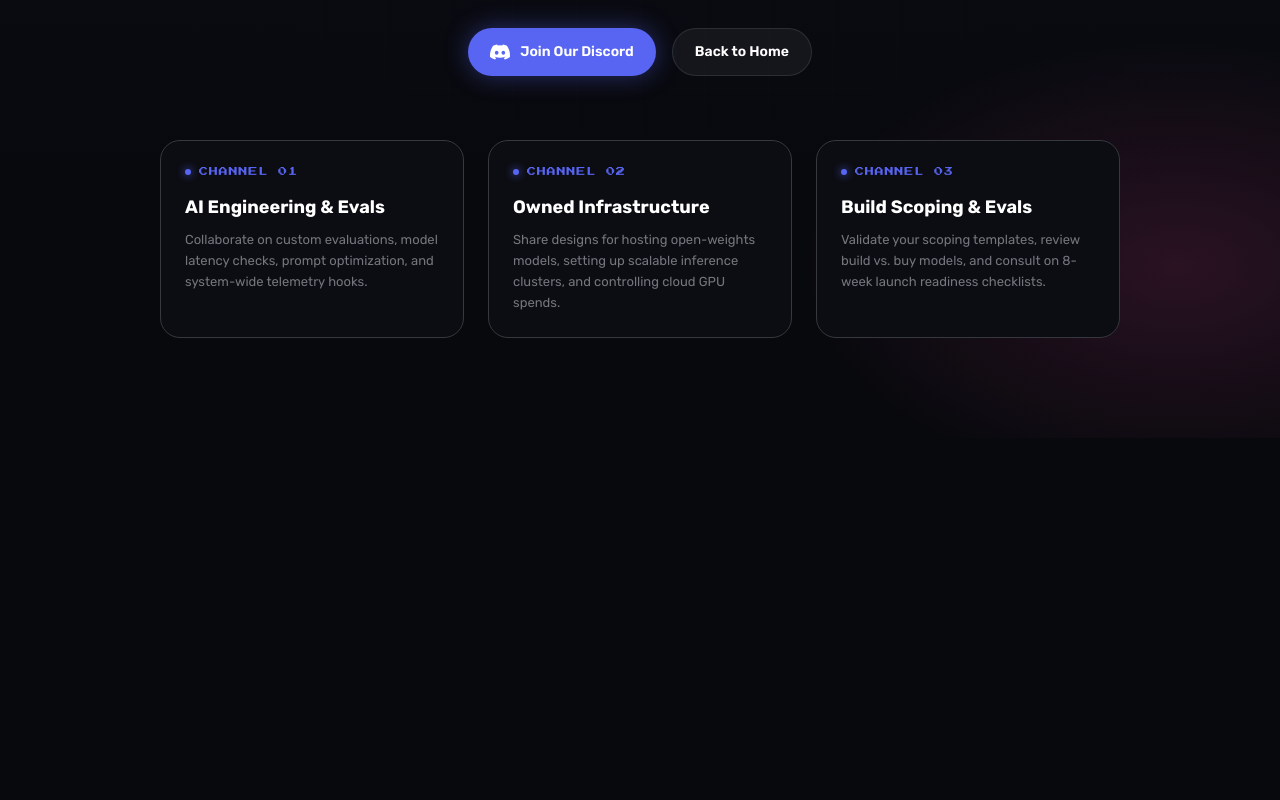
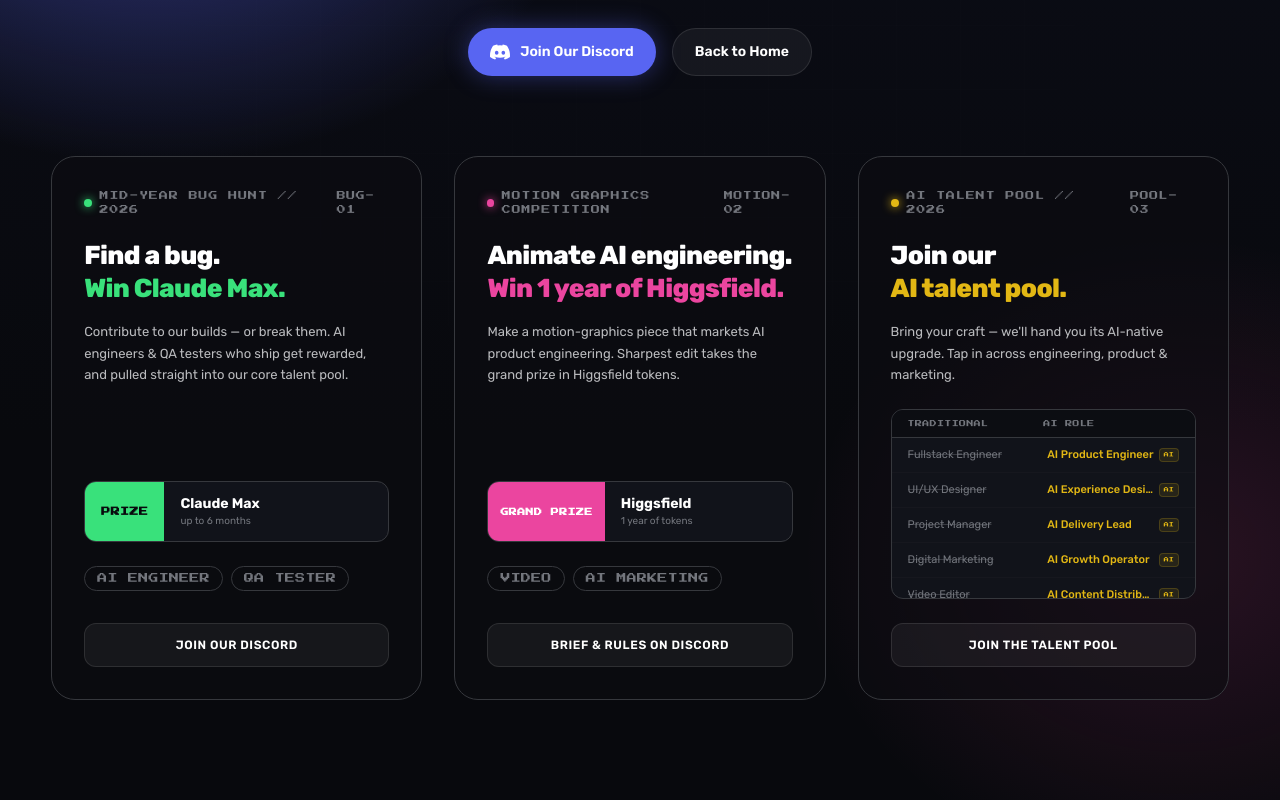
Before and after one commit to prayoga-cpu/prionation.io, a Next.js app: page /discord in a window 1280 px wide. Shown: the part 423-1223 px from the top of the page. Before the commit the page ends 861 px from the top, so only its background shows below. Built offline with nearby package versions, Linux system fonts and the light colour scheme.

Commit message:
feat: replace generic cards with specific event posters on /discord page

```diff
--- a/app/discord/page.tsx
+++ b/app/discord/page.tsx
@@ -37,7 +37,7 @@
 
       {/* Content Container */}
       <motion.div
-        className="relative z-20 max-w-[1000px] mx-auto w-full flex flex-col items-center text-center"
+        className="relative z-20 max-w-[1200px] mx-auto w-full flex flex-col items-center text-center"
         variants={staggerFast}
         initial="hidden"
         animate="visible"
@@ -60,13 +60,13 @@
           variants={fadeUp}
           className="max-w-[55ch] text-soft text-[16px] md:text-[18px] leading-[1.6] mb-10 mx-0 text-balance"
         >
-          Connect with AI product engineers, mid-market founders, and engineering leaders building production-ready AI systems. Share telemetry, launch frameworks, and owned infrastructure architectures.
+          Connect with AI product engineers, QA testers, and content creators. Take part in launch events, graphics challenges, and secure your place in our core talent pool.
         </motion.p>
 
         {/* CTA Buttons */}
         <motion.div
           variants={fadeUp}
-          className="flex gap-4 flex-wrap justify-center mb-16"
+          className="flex gap-4 flex-wrap justify-center mb-20"
         >
           <Btn
             variant="primary"
@@ -91,60 +91,183 @@
           </Link>
         </motion.div>
 
-        {/* Feature/Channels Grid */}
+        {/* Feature/Posters Grid */}
         <motion.div
           variants={staggerFast}
-          className="grid grid-cols-1 md:grid-cols-3 gap-6 w-full max-w-[960px] mx-auto text-left"
+          className="grid grid-cols-1 lg:grid-cols-3 gap-8 w-full max-w-[1200px] mx-auto text-left items-stretch"
         >
-          {/* Feature 1 */}
+          {/* Card 1: Mid-Year Bug Hunt */}
           <motion.div
             variants={fadeUp}
-            className="bg-card border border-line-soft rounded-[20px] p-6 hover:bg-card-soft hover:border-soft hover:shadow-[0_16px_40px_rgba(0,0,0,0.4)] transition-all duration-fast"
+            className="flex flex-col bg-[#0c0d12]/60 border border-line-soft rounded-[24px] p-8 hover:bg-[#11131a]/80 hover:border-[#39e17b] hover:shadow-[0_16px_40px_rgba(57,225,123,0.1)] transition-all duration-fast"
           >
-            <div className="text-[#5865f2] font-pixel text-[9px] tracking-widest uppercase mb-3.5 flex items-center gap-2">
-              <span className="w-1.5 h-1.5 rounded-full bg-[#5865f2] shadow-[0_0_8px_#5865f2]" />
-              CHANNEL 01
+            <div className="flex items-center justify-between gap-2 mb-6">
+              <div className="text-muted font-pixel text-[9px] tracking-widest uppercase flex items-center gap-2">
+                <span className="w-2 h-2 rounded-full bg-[#39e17b] shadow-[0_0_10px_#39e17b]" />
+                MID-YEAR BUG HUNT // 2026
+              </div>
+              <span className="font-pixel text-[9px] text-[#73767d] tracking-wider">
+                BUG-01
+              </span>
             </div>
-            <h3 className="font-sans font-bold text-white text-base md:text-lg mb-2">
-              AI Engineering & Evals
+
+            <h3 className="font-sans font-extrabold text-white text-2xl md:text-[26px] leading-tight mb-4 tracking-tight">
+              Find a bug. <br />
+              <span className="text-[#39e17b]">Win Claude Max.</span>
             </h3>
-            <p className="text-muted text-[13px] leading-relaxed">
-              Collaborate on custom evaluations, model latency checks, prompt optimization, and system-wide telemetry hooks.
+
+            <p className="text-soft text-[13px] leading-relaxed mb-6 flex-grow">
+              Contribute to our builds — or break them. AI engineers &amp; QA testers who ship get rewarded, and pulled straight into our core talent pool.
             </p>
+
+            {/* Prize block */}
+            <div className="flex items-stretch rounded-xl border border-line-soft overflow-hidden mb-6 bg-[#11131a] max-w-xs">
+              <div className="bg-[#39e17b] text-[#08090d] font-pixel text-[9px] tracking-wider font-extrabold px-4 flex items-center justify-center uppercase select-none">
+                Prize
+              </div>
+              <div className="p-3 pl-4 flex flex-col justify-center">
+                <div className="font-bold text-sm text-white">Claude Max</div>
+                <div className="text-[10px] text-muted">up to 6 months</div>
+              </div>
+            </div>
+
+            {/* Role Badges */}
+            <div className="flex gap-2 flex-wrap mb-8">
+              <span className="px-3 py-1 rounded-full border border-line-soft text-[#73767d] text-[10px] font-pixel uppercase tracking-wide">
+                AI Engineer
+              </span>
+              <span className="px-3 py-1 rounded-full border border-line-soft text-[#73767d] text-[10px] font-pixel uppercase tracking-wide">
+                QA Tester
+              </span>
+            </div>
+
+            <Btn
+              variant="primary"
+              className="w-full justify-center !bg-white/5 !text-white border border-white/10 hover:!bg-[#39e17b] hover:!text-[#08090d] hover:!border-none transition-all py-3 rounded-xl mt-auto text-xs font-pixel uppercase tracking-wider"
+              onClick={handleJoinDiscord}
+            >
+              Join our Discord
+            </Btn>
           </motion.div>
 
-          {/* Feature 2 */}
+          {/* Card 2: Motion Graphics Competition */}
           <motion.div
             variants={fadeUp}
-            className="bg-card border border-line-soft rounded-[20px] p-6 hover:bg-card-soft hover:border-soft hover:shadow-[0_16px_40px_rgba(0,0,0,0.4)] transition-all duration-fast"
+            className="flex flex-col bg-[#0c0d12]/60 border border-line-soft rounded-[24px] p-8 hover:bg-[#11131a]/80 hover:border-[#eb459f] hover:shadow-[0_16px_40px_rgba(235,69,159,0.1)] transition-all duration-fast"
           >
-            <div className="text-[#5865f2] font-pixel text-[9px] tracking-widest uppercase mb-3.5 flex items-center gap-2">
-              <span className="w-1.5 h-1.5 rounded-full bg-[#5865f2] shadow-[0_0_8px_#5865f2]" />
-              CHANNEL 02
+            <div className="flex items-center justify-between gap-2 mb-6">
+              <div className="text-muted font-pixel text-[9px] tracking-widest uppercase flex items-center gap-2">
+                <span className="w-2 h-2 rounded-full bg-[#eb459f] shadow-[0_0_10px_#eb459f]" />
+                MOTION GRAPHICS COMPETITION
+              </div>
+              <span className="font-pixel text-[9px] text-[#73767d] tracking-wider">
+                MOTION-02
+              </span>
             </div>
-            <h3 className="font-sans font-bold text-white text-base md:text-lg mb-2">
-              Owned Infrastructure
+
+            <h3 className="font-sans font-extrabold text-white text-2xl md:text-[26px] leading-tight mb-4 tracking-tight">
+              Animate AI engineering. <br />
+              <span className="text-[#eb459f]">Win 1 year of Higgsfield.</span>
             </h3>
-            <p className="text-muted text-[13px] leading-relaxed">
-              Share designs for hosting open-weights models, setting up scalable inference clusters, and controlling cloud GPU spends.
+
+            <p className="text-soft text-[13px] leading-relaxed mb-6 flex-grow">
+              Make a motion-graphics piece that markets AI product engineering. Sharpest edit takes the grand prize in Higgsfield tokens.
             </p>
+
+            {/* Prize block */}
+            <div className="flex items-stretch rounded-xl border border-line-soft overflow-hidden mb-6 bg-[#11131a] max-w-xs">
+              <div className="bg-[#eb459f] text-white font-pixel text-[8px] tracking-wider font-extrabold px-3 flex items-center justify-center uppercase select-none text-center leading-none">
+                Grand Prize
+              </div>
+              <div className="p-3 pl-4 flex flex-col justify-center">
+                <div className="font-bold text-sm text-white">Higgsfield</div>
+                <div className="text-[10px] text-muted">1 year of tokens</div>
+              </div>
+            </div>
+
+            {/* Role Badges */}
+            <div className="flex gap-2 flex-wrap mb-8">
+              <span className="px-3 py-1 rounded-full border border-line-soft text-[#73767d] text-[10px] font-pixel uppercase tracking-wide">
+                Video
+              </span>
+              <span className="px-3 py-1 rounded-full border border-line-soft text-[#73767d] text-[10px] font-pixel uppercase tracking-wide">
+                AI Marketing
+              </span>
+            </div>
+
+            <Btn
+              variant="primary"
+              className="w-full justify-center !bg-white/5 !text-white border border-white/10 hover:!bg-[#eb459f] hover:!text-white hover:!border-none transition-all py-3 rounded-xl mt-auto text-xs font-pixel uppercase tracking-wider"
+              onClick={handleJoinDiscord}
+            >
+              Brief &amp; rules on Discord
+            </Btn>
           </motion.div>
 
-          {/* Feature 3 */}
+          {/* Card 3: AI Talent Pool */}
           <motion.div
             variants={fadeUp}
-            className="bg-card border border-line-soft rounded-[20px] p-6 hover:bg-card-soft hover:border-soft hover:shadow-[0_16px_40px_rgba(0,0,0,0.4)] transition-all duration-fast"
+            className="flex flex-col bg-[#0c0d12]/60 border border-line-soft rounded-[24px] p-8 hover:bg-[#11131a]/80 hover:border-[#e2b714] hover:shadow-[0_16px_40px_rgba(226,183,20,0.1)] transition-all duration-fast"
           >
-            <div className="text-[#5865f2] font-pixel text-[9px] tracking-widest uppercase mb-3.5 flex items-center gap-2">
-              <span className="w-1.5 h-1.5 rounded-full bg-[#5865f2] shadow-[0_0_8px_#5865f2]" />
-              CHANNEL 03
+            <div className="flex items-center justify-between gap-2 mb-6">
+              <div className="text-muted font-pixel text-[9px] tracking-widest uppercase flex items-center gap-2">
+                <span className="w-2 h-2 rounded-full bg-[#e2b714] shadow-[0_0_10px_#e2b714]" />
+                AI TALENT POOL // 2026
+              </div>
+              <span className="font-pixel text-[9px] text-[#73767d] tracking-wider">
+                POOL-03
+              </span>
             </div>
-            <h3 className="font-sans font-bold text-white text-base md:text-lg mb-2">
-              Build Scoping & Evals
+
+            <h3 className="font-sans font-extrabold text-white text-2xl md:text-[26px] leading-tight mb-4 tracking-tight">
+              Join our <br />
+              <span className="text-[#e2b714]">AI talent pool.</span>
             </h3>
-            <p className="text-muted text-[13px] leading-relaxed">
-              Validate your scoping templates, review build vs. buy models, and consult on 8-week launch readiness checklists.
+
+            <p className="text-soft text-[13px] leading-relaxed mb-6">
+              Bring your craft — we&apos;ll hand you its AI-native upgrade. Tap in across engineering, product &amp; marketing.
             </p>
+
+            {/* Custom mapping roles table */}
+            <div className="border border-line-soft rounded-xl overflow-hidden mb-6 bg-[#11131a] text-[11px] leading-relaxed flex-grow">
+              <div className="grid grid-cols-2 bg-[#0c0d12] px-4 py-2 border-b border-line-soft font-pixel text-[7px] text-[#73767d] uppercase tracking-wider">
+                <div>Traditional</div>
+                <div>AI Role</div>
+              </div>
+              <div className="divide-y divide-[#1c1d22]/50 max-h-[160px] overflow-y-auto">
+                {[
+                  { trad: "Fullstack Engineer", ai: "AI Product Engineer" },
+                  { trad: "UI/UX Designer", ai: "AI Experience Designer" },
+                  { trad: "Project Manager", ai: "AI Delivery Lead" },
+                  { trad: "Digital Marketing", ai: "AI Growth Operator" },
+                  { trad: "Video Editor", ai: "AI Content Distributor" },
+                  { trad: "Copywriter", ai: "Prompt Strategist" },
+                ].map((row, idx) => (
+                  <div
+                    key={idx}
+                    className="grid grid-cols-2 px-4 py-2 hover:bg-white/5 transition-colors items-center"
+                  >
+                    <div className="text-[#73767d] line-through decoration-[#73767d]/40 truncate">
+                      {row.trad}
+                    </div>
+                    <div className="text-[#e2b714] font-medium flex items-center justify-between gap-1 pl-1 truncate">
+                      <span className="truncate">{row.ai}</span>
+                      <span className="font-pixel text-[5px] px-1 py-0.5 rounded bg-[#e2b714]/10 border border-[#e2b714]/20 text-[#e2b714] uppercase shrink-0">
+                        AI
+                      </span>
+                    </div>
+                  </div>
+                ))}
+              </div>
+            </div>
+
+            <Btn
+              variant="primary"
+              className="w-full justify-center !bg-white/5 !text-white border border-white/10 hover:!bg-[#e2b714] hover:!text-[#08090d] hover:!border-none transition-all py-3 rounded-xl mt-auto text-xs font-pixel uppercase tracking-wider"
+              onClick={handleJoinDiscord}
+            >
+              Join the talent pool
+            </Btn>
           </motion.div>
         </motion.div>
       </motion.div>
```
